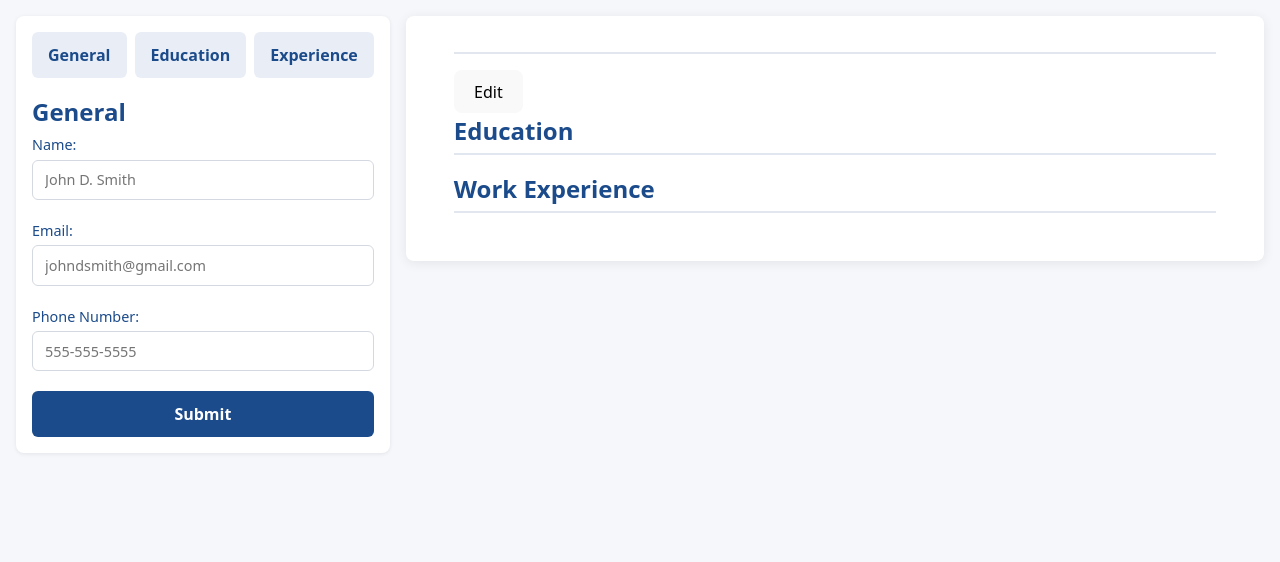
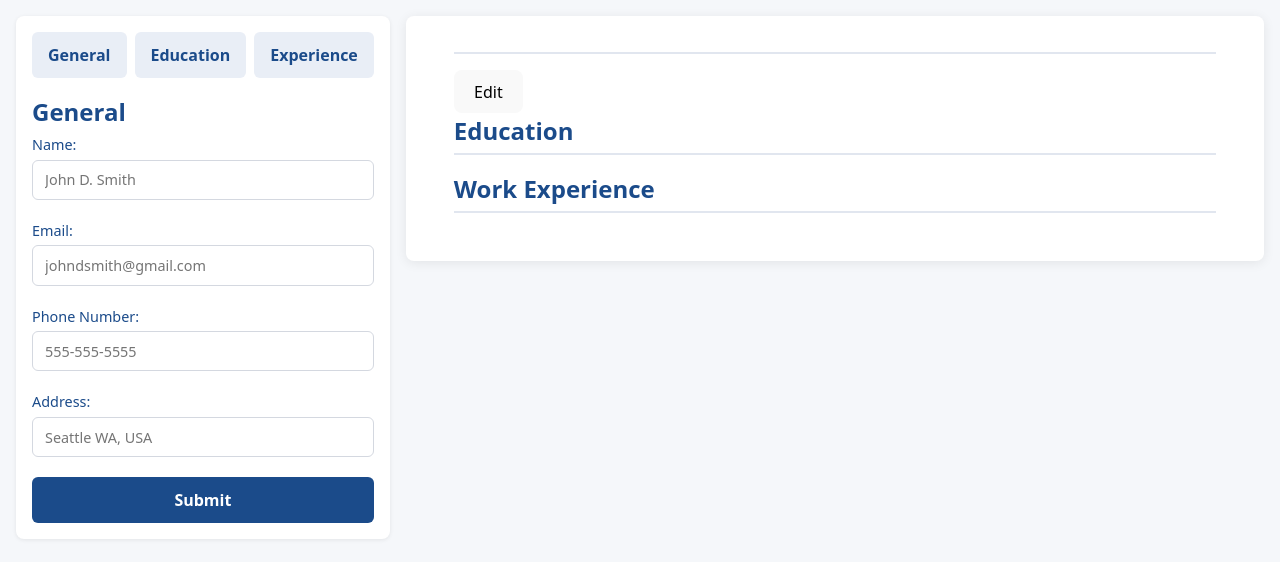
Before and after one commit to thongster/odin-cv-application, a React (Vite) app: page / in a window 1280 px wide. Shown: the top 562 px of the page. Built offline with nearby package versions, Linux system fonts and the light colour scheme.

Commit message:
factored address into General and GeneralDisplay

```diff
--- a/src/App.jsx
+++ b/src/App.jsx
@@ -34,6 +34,7 @@ function App() {
     name,
     email,
     phone,
+    address,
   });
   const [eduEditId, setEduEditId] = useState(null);
   const [eduEdit, setEduEdit] = useState({
--- a/src/components/General.jsx
+++ b/src/components/General.jsx
@@ -5,6 +5,7 @@ export default function General({
   setName,
   setEmail,
   setPhone,
+  setAddress,
   genEdit,
   setGenEdit,
   isGenEdit,
@@ -14,6 +15,7 @@ export default function General({
     name: "",
     email: "",
     phone: "",
+    address: "",
   });
 
   function handleSubmit(e) {
@@ -22,10 +24,12 @@ export default function General({
       setName(genEdit.name);
       setEmail(genEdit.email);
       setPhone(genEdit.phone);
+      setAddress(genEdit.address);
     } else if (!isGenEdit) {
       setName(input.name);
       setEmail(input.email);
       setPhone(input.phone);
+      setAddress(input.address);
     }
     setIsGenEdit(false); // set edit state back to false
   }
@@ -79,6 +83,21 @@ export default function General({
             }
           />
         </div>
+        <div className="addressDiv">
+          <label htmlFor="address">Address: </label>
+          <input
+            type="text"
+            id="address"
+            required
+            placeholder="Seattle WA, USA"
+            value={isGenEdit ? genEdit.address : input.address}
+            onChange={(e) =>
+              isGenEdit
+                ? setGenEdit({ ...genEdit, address: e.target.value })
+                : setInput({ ...input, address: e.target.value })
+            }
+          />
+        </div>
         <button type="submit">Submit</button>
       </form>
     </>
--- a/src/components/GeneralDisplay.jsx
+++ b/src/components/GeneralDisplay.jsx
@@ -2,6 +2,7 @@ export default function GeneralDisplay({
   name,
   email,
   phone,
+  address,
   setGenEdit,
   setIsGenEdit,
   setTab,
@@ -11,6 +12,7 @@ export default function GeneralDisplay({
       name: name,
       email: email,
       phone: phone,
+      address: address
     });
     setIsGenEdit(true); // flag to allow edit and autofill form with prev info
     setTab("General"); // switch to General tab
@@ -21,6 +23,7 @@ export default function GeneralDisplay({
       <h2>{name}</h2>
       <p>{email}</p>
       <p>{phone}</p>
+      <p>{address}</p>
       <button onClick={handleEdit}>Edit</button>
     </div>
   );
```
